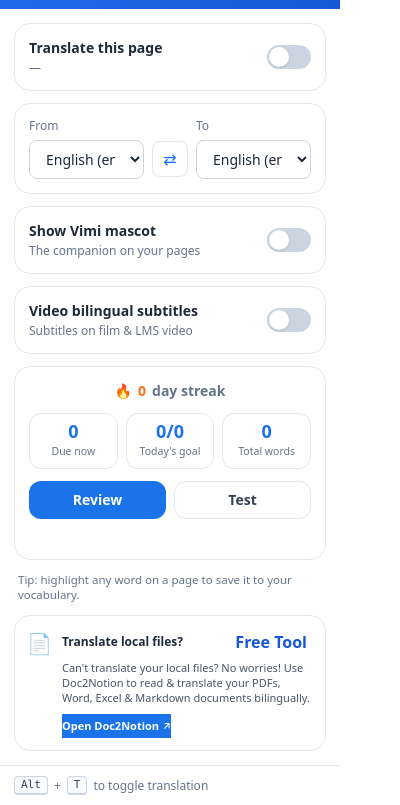
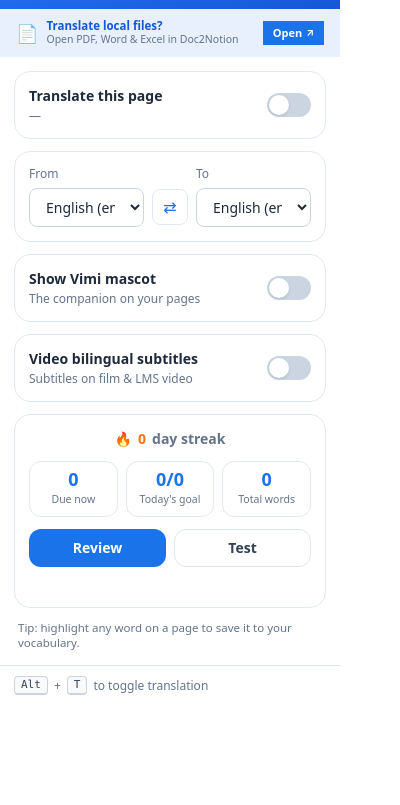
Before and after one commit to nvcong1710/MyChromeExtension, a browser extension: page BilingualTranslate/popup.html in a window 400 px wide. Shown: the part 67-872 px from the top of the page. After the commit the page ends 844 px from the top, so only its background shows below. Drawn offline with Linux system fonts and the light colour scheme.

Commit message:
feat: place Doc2Notion banner prominently at the top of popup

```diff
--- a/BilingualTranslate/popup.html
+++ b/BilingualTranslate/popup.html
@@ -18,6 +18,22 @@
         ⚙️ <span>Settings</span>
       </button>
     </header>
+
+    <!-- Prominent Top Banner: Translate Local Documents (Zero scrolling required) -->
+    <aside class="flex items-center justify-between gap-2.5 border-b border-brand-200 bg-brand-50 px-4 py-2.5 text-slate-800 dark:border-slate-700 dark:bg-slate-800/90 dark:text-slate-100">
+      <div class="flex items-center gap-2 min-w-0">
+        <span class="text-lg shrink-0">📄</span>
+        <div class="min-w-0 text-[11.5px] leading-tight">
+          <div class="font-bold text-brand-700 dark:text-brand-400 truncate">Translate local files?</div>
+          <div class="text-[10.5px] text-slate-500 dark:text-slate-400 truncate">Open PDF, Word &amp; Excel in Doc2Notion</div>
+        </div>
+      </div>
+      <button id="openDoc2Notion" title="Open Doc2Notion (https://doc2-notion.vercel.app/)"
+        class="shrink-0 inline-flex items-center gap-1 rounded-md bg-brand-600 px-2.5 py-1 text-[11px] font-bold text-white shadow-sm hover:bg-brand-700 transition">
+        <span>Open</span>
+        <span class="text-[10px]">↗</span>
+      </button>
+    </aside>
 
     <main class="flex flex-col gap-3 p-3.5">
       <!-- Translate toggle -->
@@ -103,25 +119,6 @@
       <p class="px-1 text-[11.5px] leading-snug text-slate-500 dark:text-slate-400">
         Tip: highlight any word on a page to save it to your vocabulary.
       </p>
-
-      <!-- Local Document Translation with Doc2Notion -->
-      <section class="card flex items-start gap-2.5 p-3 bg-gradient-to-br from-brand-50 to-indigo-50/50 border border-brand-200 dark:from-slate-800 dark:to-brand-950/30 dark:border-brand-900/40">
-        <div class="text-xl shrink-0 mt-0.5">📄</div>
-        <div class="min-w-0 flex-1">
-          <div class="flex items-center justify-between">
-            <span class="text-xs font-bold text-slate-800 dark:text-slate-100">Translate local files?</span>
-            <span class="rounded bg-brand-100 px-1.5 py-0.5 text-[9.5px] font-semibold text-brand-700 dark:bg-brand-900/60 dark:text-brand-300">Free Tool</span>
-          </div>
-          <p class="mt-1 text-[11px] leading-snug text-slate-600 dark:text-slate-300">
-            Can't translate your local files? No worries! Use Doc2Notion to read &amp; translate your PDFs, Word, Excel &amp; Markdown documents bilingually.
-          </p>
-          <a id="openDoc2Notion" href="https://doc2-notion.vercel.app/" target="_blank" rel="noopener noreferrer"
-            class="mt-2 inline-flex items-center gap-1 rounded-md bg-brand-600 px-2 py-1 text-[11px] font-semibold text-white shadow-sm hover:bg-brand-700 transition">
-            <span>Open Doc2Notion</span>
-            <span class="text-[10px]">↗</span>
-          </a>
-        </div>
-      </section>
     </main>
 
     <footer class="flex items-center gap-1.5 border-t border-slate-200 px-3.5 py-2.5 text-xs text-slate-500 dark:border-slate-700 dark:text-slate-400">
--- a/BilingualTranslate/popup.js
+++ b/BilingualTranslate/popup.js
@@ -111,7 +111,17 @@ async function init() {
     power.checked = !!hosts[host];
   } else {
     document.body.classList.add("bt-disabled");
-    $("host").textContent = "Not available on this page";
+    const isLocal = tab?.url?.startsWith("file:");
+    if (isLocal) {
+      $("host").innerHTML = 'Local file &bull; <a id="localFileLink" href="#" class="font-semibold text-brand-600 underline">Open in Doc2Notion ↗</a>';
+      $("localFileLink")?.addEventListener("click", (e) => {
+        e.preventDefault();
+        chrome.tabs.create({ url: "https://doc2-notion.vercel.app/" });
+        window.close();
+      });
+    } else {
+      $("host").textContent = "Not available on this page";
+    }
     power.disabled = true;
   }
 
@@ -155,6 +165,7 @@ $("opts").addEventListener("click", () => chrome.runtime.openOptionsPage());
 $("openDoc2Notion")?.addEventListener("click", (e) => {
   e.preventDefault();
   chrome.tabs.create({ url: "https://doc2-notion.vercel.app/" });
+  window.close();
 });
 
 init();
```
